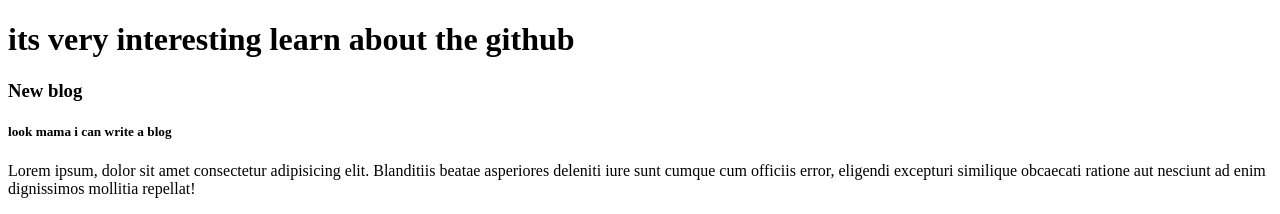
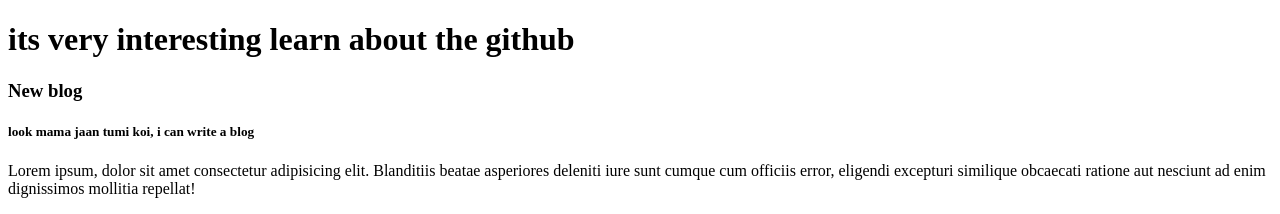
Before and after one commit to Mosharaf12/my-third-repo, a plain HTML site: page index.html in a window 1280 px wide. Shown: the top 214 px of the page. Drawn offline with Linux system fonts and the light colour scheme.

Commit message:
mama jaan

```diff
--- a/index.html
+++ b/index.html
@@ -12,7 +12,7 @@
     <h1> its very interesting learn about the github </h1>
     <div>
         <h3>New blog</h3>
-        <h5>look mama i can write a blog</h5>
+        <h5>look mama jaan tumi koi, i can write a blog</h5>
         <p>Lorem ipsum, dolor sit amet consectetur adipisicing elit. Blanditiis beatae asperiores deleniti iure sunt
             cumque cum officiis error, eligendi excepturi similique obcaecati ratione aut nesciunt ad enim dignissimos
             mollitia repellat!</p>
```
